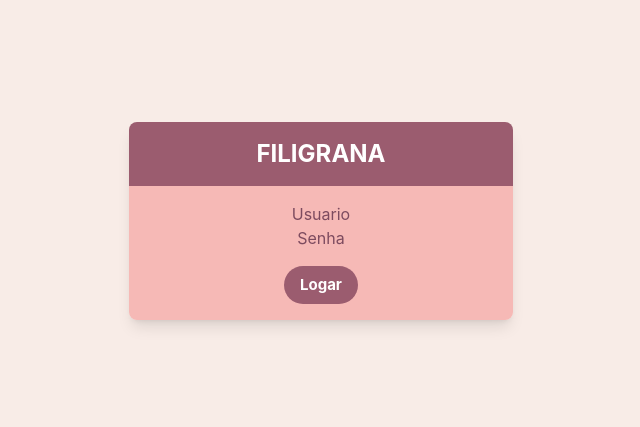
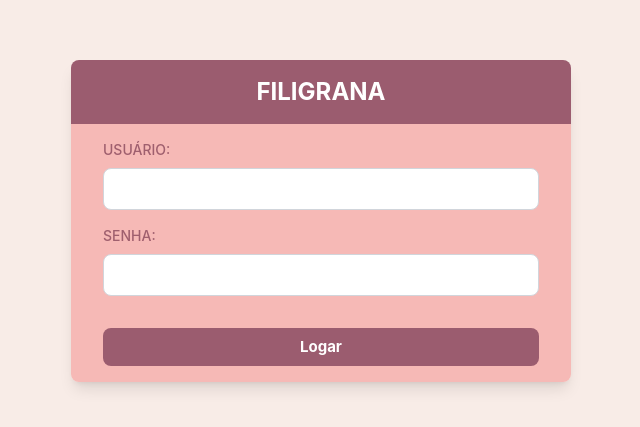
Before and after one commit to KombatRafael18/FiligranaCaixa, a React (Create React App) app in the folder Codigo/frontend/: page /login in a window 1280 px wide. Shown: the part 179-606 px from the top of the page, without its empty margins (319-959 px from the left). Built offline with nearby package versions, Linux system fonts and the light colour scheme.

Commit message:
feat: input component and login page styles

```diff
--- a/Codigo/frontend/src/components/Button.js
+++ b/Codigo/frontend/src/components/Button.js
@@ -6,12 +6,14 @@ const sizeClasses = {
   small: 'text-[13px] px-2 py-1',
 };
 
-const Button = ({ children, size = 'default', className = '', ...props }) => {
+
+const Button = ({ children, size = 'default', className = '', fullWidth = false, ...props }) => {
   const sizeClass = sizeClasses[size] || sizeClasses.default;
+  const fullWidthClass = fullWidth ? ' w-[calc(100%-32px)]' : '';
 
   return (
     <button
-      className={`bg-[#9b5c6f] hover:bg-[#8a4f61] text-white font-bold rounded-full ${sizeClass} ${className}`}
+      className={`bg-[#9b5c6f] hover:bg-[#8a4f61] text-white font-bold rounded-lg ${sizeClass} ${fullWidthClass} ${className}`}
       {...props}
     >
       {children}
--- /dev/null
+++ b/Codigo/frontend/src/components/Input.js
@@ -0,0 +1,25 @@
+import React from 'react';
+
+const Input = ({ label, type = 'text', name, value, onChange, placeholder, fullWidth = true }) => {
+  return (
+    <div className={`mb-4 ${fullWidth ? 'w-[calc(100%-32px)]' : ''}`}>
+      <label
+        htmlFor={name}
+        className="block mb-2 text-sm font-medium text-[#9f5f6e] font-bold"
+      >
+        {label}
+      </label>
+      <input
+        type={type}
+        id={name}
+        name={name}
+        value={value}
+        onChange={onChange}
+        placeholder={placeholder}
+        className="w-full px-3 py-2 text-[#9f5f6e] bg-white border border-gray-300 rounded-lg focus:outline-none focus:ring-2 focus:ring-[#9f5f6e] focus:border-transparent"
+      />
+    </div>
+  );
+};
+
+export default Input;
--- a/Codigo/frontend/src/pages/Login.js
+++ b/Codigo/frontend/src/pages/Login.js
@@ -1,18 +1,34 @@
-import React from 'react';
+import React, { useState } from 'react';
 import Button from '../components/Button';
+import Input from '../components/Input';
 
 function Login() {
+    const [usuario, setUsuario] = useState('');
+    const [senha, setSenha] = useState('');
 
     return (
         <div className='flex justify-center items-center h-screen'>
-            <div className='w-96 rounded-lg overflow-hidden shadow-lg'>
+            <div className='w-[500px] rounded-lg overflow-hidden shadow-lg'>
                 <div className='bg-[#9b5c6f] p-4 text-center'>
                     <h1 className='text-white text-2xl font-bold'>FILIGRANA</h1>
                 </div>
                 <div className='bg-[#f6b9b6] p-4 flex flex-col items-center'>
-                    <p className='text-center'>Usuario</p>
-                    <p className='text-center'>Senha</p>
-                    <Button className="mt-4">Logar</Button>
+                    <Input
+                        label="USUÁRIO:"
+                        name="usuario"
+                        value={usuario}
+                        onChange={(e) => setUsuario(e.target.value)}
+                        fullWidth={true}
+                    />
+                    <Input
+                        label="SENHA:"
+                        name="senha"
+                        type="password"
+                        value={senha}
+                        onChange={(e) => setSenha(e.target.value)}
+                        fullWidth={true}
+                    />
+                    <Button className="mt-4" fullWidth={true}>Logar</Button>
                 </div>
             </div>
         </div>
```
